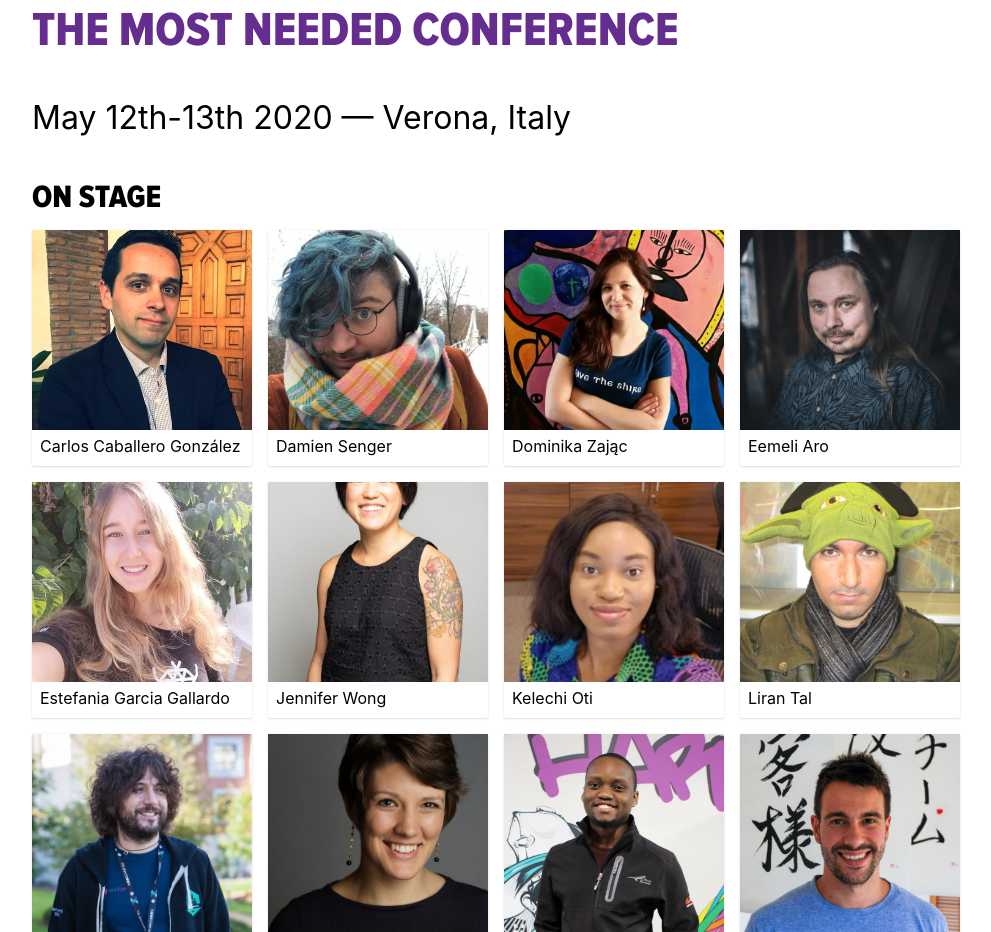
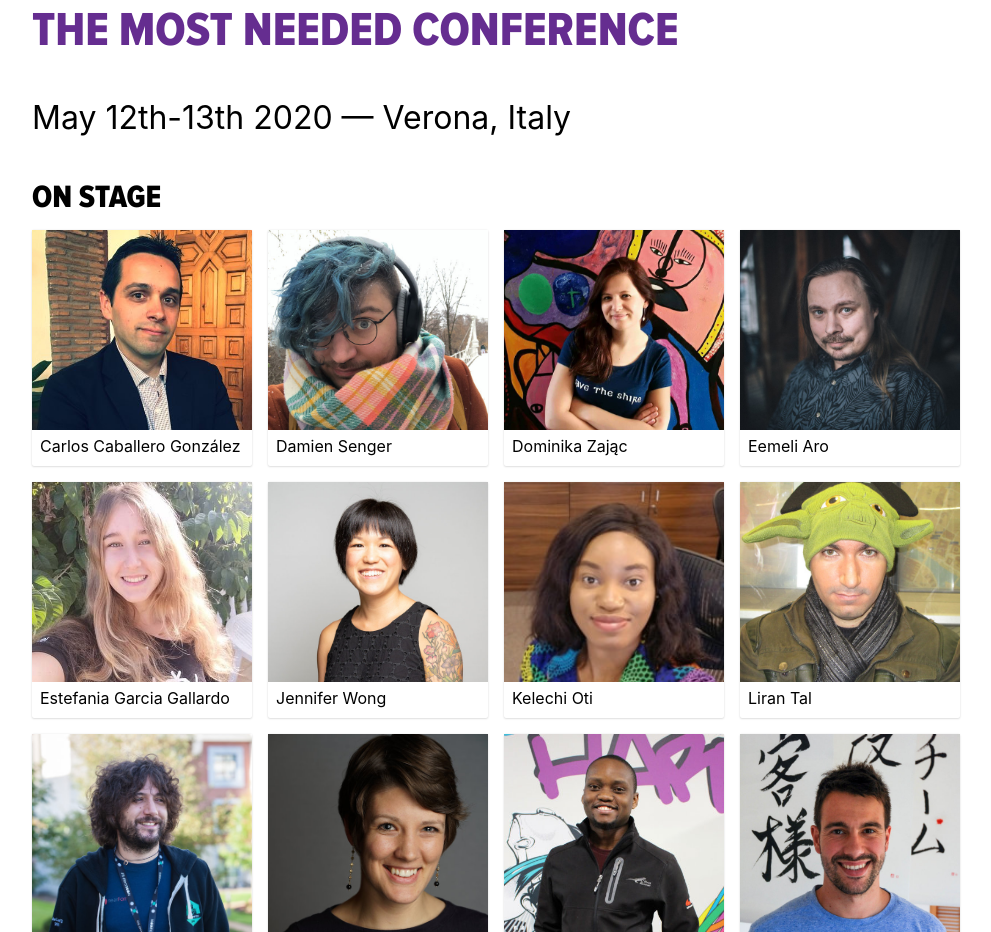
Before and after one commit to giuliatosato/2020.jsday.it, a Jekyll site: the page built from index.html, in a window 1280 px wide. Shown: the part 383-1315 px from the top of the page, without its empty margins (144-1135 px from the left). Built offline with Jekyll 4.4.1, drawn with Linux system fonts in a browser that asks for light colours; comment, search, counter and statistics services are not loaded.

Commit message:
Fix background-position of speakers' images

```diff
--- a/stylesheets/index.css
+++ b/stylesheets/index.css
@@ -83,7 +83,7 @@
 
 .speaker__picture {
   background-image: linear-gradient(45deg, #262261, #652D90);
-  background-position: center;
+  background-position: top;
   background-size: cover;
   min-height: 12.5rem;
   min-width: 12.5rem;
--- a/stylesheets/talks.css
+++ b/stylesheets/talks.css
@@ -36,7 +36,7 @@
 
 .talk__picture {
   background-image: linear-gradient(45deg, #262261, #652D90);
-  background-position: center;
+  background-position: top;
   background-size: cover;
   border-radius: 2px;
   border: 1px solid #fff;
```
